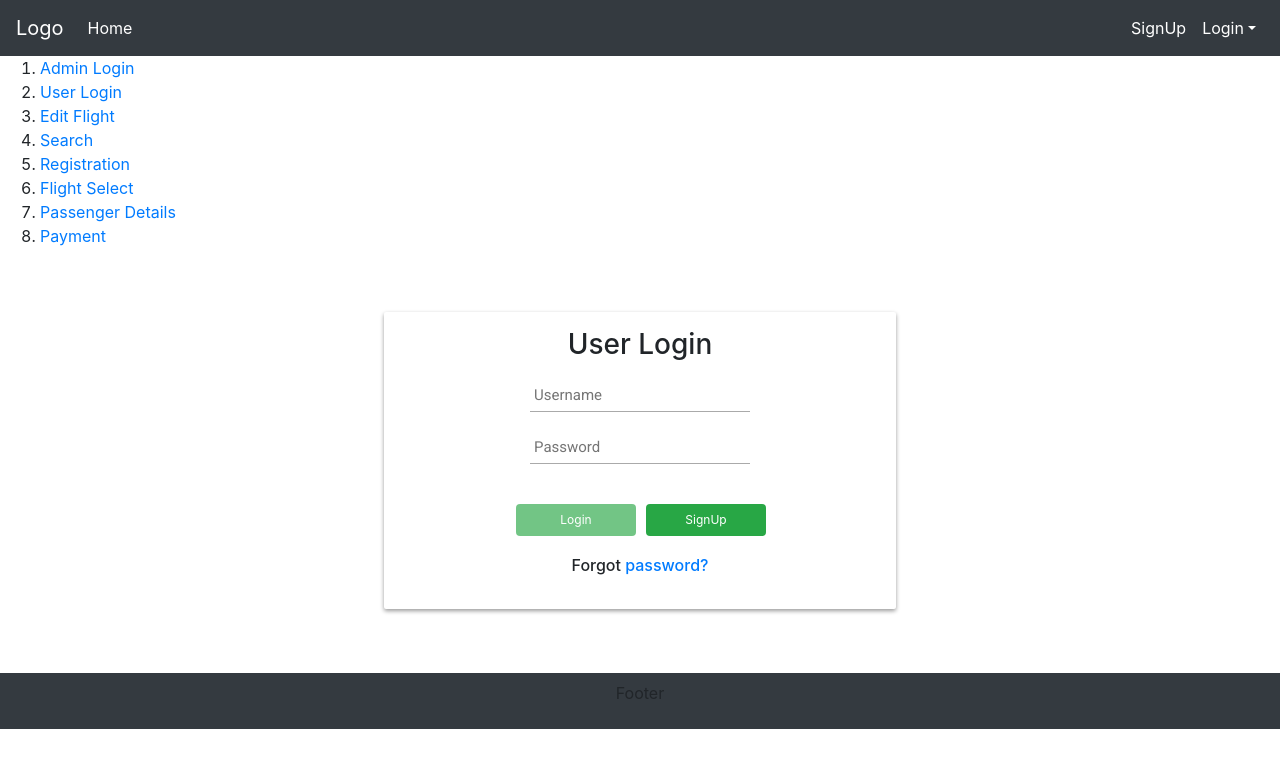
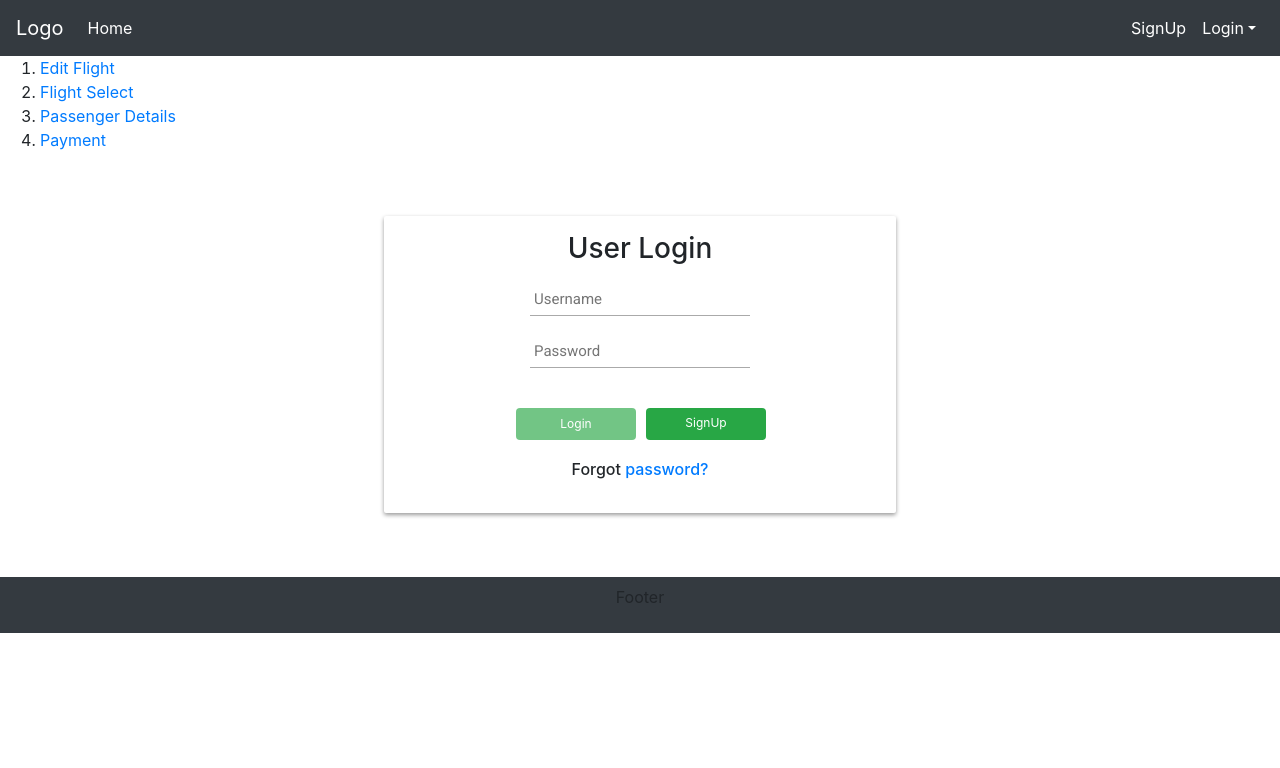
Before and after one commit to adityagadekar7/Angular-AirlineReservation, an Angular app: page /UserLogin in a window 1280 px wide. Shown: the top 768 px of the page. Built offline with nearby package versions, Linux system fonts and the light colour scheme.

Commit message:
by santhosh

```diff
--- a/src/app/app.component.html
+++ b/src/app/app.component.html
@@ -3,18 +3,18 @@
     <a class="navbar-brand" href="#">Logo</a>
     <ul  class="navbar-nav">
       <li class="nav-item active">
-        <a class="nav-link" href="#">Home </a>
+        <a class="nav-link" href="homepage">Home </a>
       </li>
     </ul>
       <ul class="navbar-nav ml-auto">
       <li class="nav-item active">
-        <a class="nav-link" href="#">SignUp</a>
+        <a class="nav-link" href="registration">SignUp</a>
       </li>
       <li class="nav-item dropdown active">
             <a href="#" class="nav-link dropdown-toggle" data-toggle="dropdown">Login</a>
             <div class="dropdown-menu dropdown-menu-right">
-                <a href="#" class="dropdown-item">User Login</a>
-                <a href="#" class="dropdown-item">Admin Login</a>
+                <a href="UserLogin" class="dropdown-item">User Login</a>
+                <a href="AdminLogin" class="dropdown-item">Admin Login</a>
                 <!-- <div class="dropdown-divider"></div>
                 <a href="#"class="dropdown-item">Logout</a> -->
             </div>
@@ -22,17 +22,18 @@
     </ul>
   </nav>
 <ol>
-    <li><a routerLink="AdminLogin">Admin Login</a></li>
-    <li><a routerLink="UserLogin">User Login</a></li>
+  <!-- <li><a routerLink="AdminLogin">Admin Login</a></li>-->
+  <!--<li><a routerLink="UserLogin">User Login</a></li>-->
   <li><a routerLink="EditFlight">Edit Flight</a></li>
-    <li><a routerLink="homepage">Search</a></li>
-    <li><a routerLink="registration">Registration</a></li>
+  <!-- <li><a routerLink="homepage">Search</a></li>-->
+  <!--<li><a routerLink="registration">Registration</a></li>-->
   <li><a routerLink="FlightSelect">Flight Select</a></li>
   <li><a routerLink="PassDet">Passenger Details</a></li>
   <li><a routerLink="PaymentForm">Payment</a></li>
 </ol>
+
         <router-outlet></router-outlet>
 
-<div class="navbar navbar-expand-sm bg-dark navbar-dark d-flex flex-column " >
+        <div class="navbar navbar-expand-sm bg-dark navbar-dark d-flex flex-column ">
           <p>Footer</p>
         </div>
--- a/src/app/components/home/home.component.css
+++ b/src/app/components/home/home.component.css
@@ -115,4 +115,8 @@ placeholder {
 .btn btn-primary
 {
     margin-left:10px;
+
 }
+.form-group col-xs-3 {
+  margin-left: 90%;
+}
--- a/src/app/components/home/home.component.html
+++ b/src/app/components/home/home.component.html
@@ -9,7 +9,7 @@
     <form class="form-group" #book="ngForm" name="book" (ngSubmit)="Bookflight(book)">
         <!--form-->
 
-        <h1 class="text-center">Airline Booking Form</h1>
+        <h1 class="text-center" style="color:aqua">Happy Trip</h1>
 
         <div id="form">
             <!--form-->
@@ -70,7 +70,7 @@
         <div class="row" id="search">
 
             <div class="form-group col-xs-3">
-                <button type="submit" class="btn btn-block btn-primary">Search</button>
+                <button type="submit" class="btn btn-block btn-primary" style="width:200px ;height:50px;">Search</button>
             </div>
         </div>
 
--- a/src/app/components/registration/registration.component.html
+++ b/src/app/components/registration/registration.component.html
@@ -3,21 +3,22 @@
     <div align="center">
       <br>
       <h1>Sign up</h1>
-      <!-- <select class="title" name="title">
+      <select class="title" type="text" name="title" [(ngModel)]="model.title" #title="ngModel" required>
         <option value="">Title</option>
-        <option value="mr">Mr</option>
-        <option value="mrs">Mrs</option>
-      </select> -->
+        <option value="Mr">Mr</option>
+        <option value="Mrs">Mrs</option>
+      </select>
 
-      <input type="text" name="fname" placeholder="FirstName" [(ngModel)]="model.fname" #fname="ngModel" required/>
+      <input type="text" name="fname" placeholder="FirstName" [(ngModel)]="model.fname" #fname="ngModel" required />
 
       <input type="text" name="lname" placeholder="LastName" [(ngModel)]="model.lname" #lname="ngModel" required />
       <input type="text" name="email" placeholder="E-mail" [(ngModel)]="model.email" #email="ngModel" required />
       <input type="password" name="pwd" placeholder="Password" [(ngModel)]="model.pwd" #pwd="ngModel" required />
       <input type="date" name="dob" placeholder="date of birth" [(ngModel)]="model.dob" #dob="ngModel" required />
-      <input type="number" name="pno" placeholder="Enter Mobile number"  [(ngModel)]="model.pno" #pno="ngModel" required/>
+      <input type="number" name="pno" placeholder="Enter Mobile number" [(ngModel)]="model.pno" #pno="ngModel" required />
 
-      <button type="submit" [disabled]="register.invalid " >Sign Up </button>
+      <button type="submit" class="buttonx  btn btn-success">Sign Up </button><br />
+     <p> Already have an account?<a href="UserLogin">   Login   </a></p>
     </div>
 
     <!--
--- a/src/app/components/registration/registration.component.ts
+++ b/src/app/components/registration/registration.component.ts
@@ -23,7 +23,9 @@ export class RegistrationComponent implements OnInit {
 
   Register(registerForm: NgForm): void {
     console.log(registerForm.value);
-    this.regm.Title = "Mr.";
+    //this.regm.Title = "Mr";
+    this.regm.Title = registerForm.value.title;
+   // this.regm.Title = registerForm.value.mrs;
     this.regm.FirstName = registerForm.value.fname;
     this.regm.LastName = registerForm.value.lname;
     this.regm.EmailID = registerForm.value.email;
--- a/src/app/components/user-login/user-login.component.html
+++ b/src/app/components/user-login/user-login.component.html
@@ -15,7 +15,7 @@
 
     <div class="row" align="center" style="padding-left: 110px;">
         <button class="buttonx btn btn-success" type="submit" [disabled]="loginform.invalid">  Login  </button>
-        <button class="buttonx  btn btn-success" >   SignUp   </button>
+        <a href="registration"  class="buttonx  btn btn-success">   SignUp    </a>
     </div>
 
     <div >
--- a/src/app/services/registerau.service.ts
+++ b/src/app/services/registerau.service.ts
@@ -13,8 +13,8 @@ export class RegisterauService {
 
   regau: ResgisterauModule;
   http:HttpClient;
-  //url:string='http://localhost:56797/api/RegisterAU/Login'; //localhost port different for different projects
-  url:string='http://localhost:62227/api/RegisterAU';
+  url:string='http://localhost:56797/api/RegisterAU/Login'; //localhost port different for different projects
+  //url:string='http://localhost:62227/api/Registration';
 
   httpOptions = {headers: new HttpHeaders({
     'Content-Type': 'application/json'
@@ -30,7 +30,7 @@ export class RegisterauService {
 
   UserReg(regau: ResgisterauModule): Observable<boolean>
   {
-    return this.http.post<boolean>(this.url + '/' + 'InsertUser', regau, this.httpOptions);
+    return this.http.post<boolean>(this.url + '/' + 'register', regau, this.httpOptions);//use based on your link
   }
 
 }
```
Lines whose indentation alone changed are shown as unchanged.
